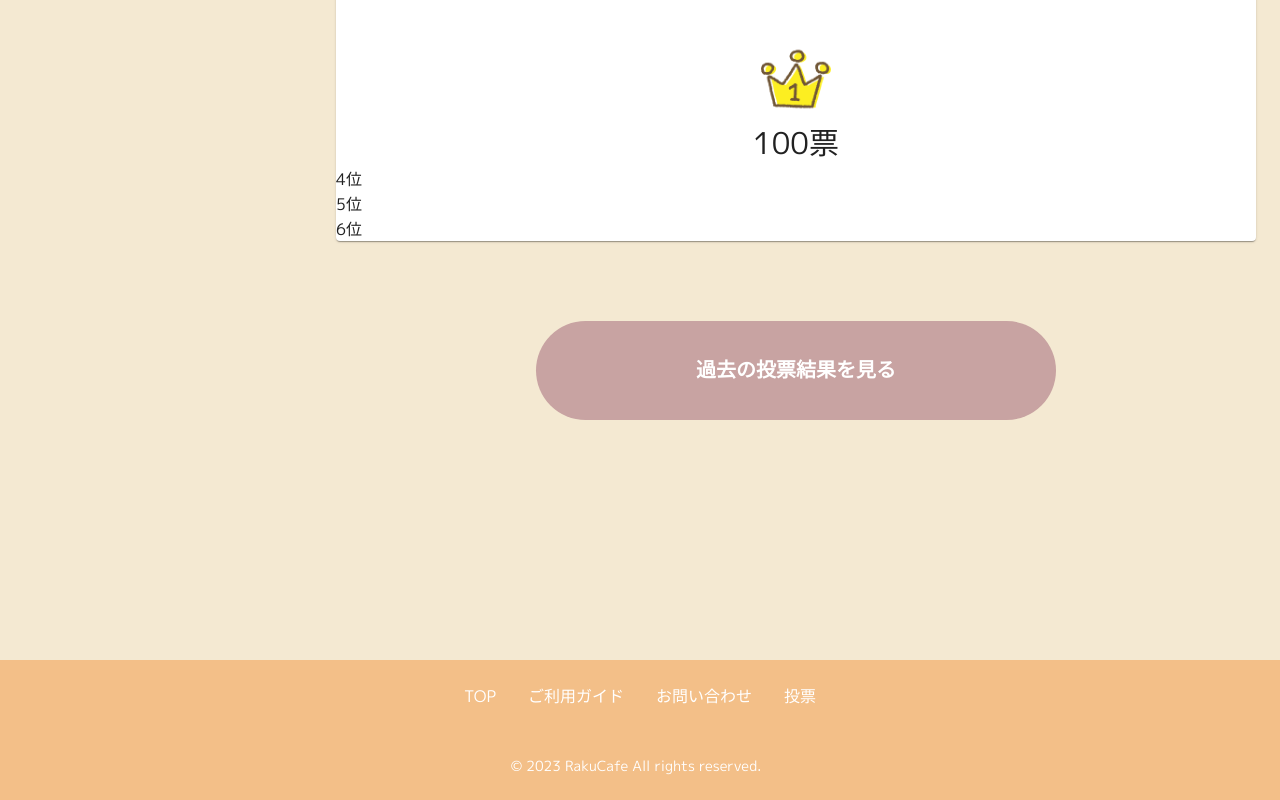
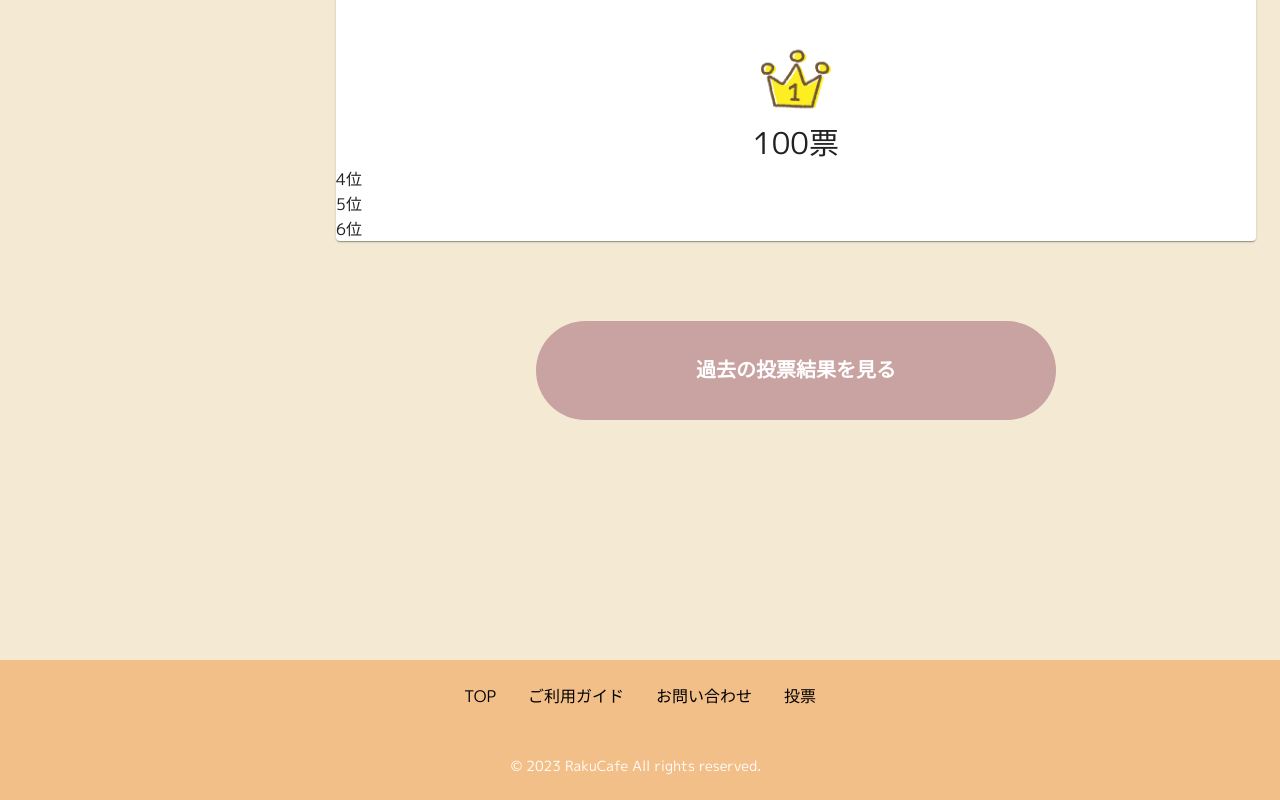
Before and after one commit to fr202207-drinkTeam/drink-manager-app, a React (Create React App) app: page /home in a window 1280 px wide. Shown: the part 1984-2784 px from the top of the page. Built offline with nearby package versions, Linux system fonts and the light colour scheme.

Commit message:
全体のリンク下線消し,ヘッダー,フッターリンク繋ぎ

```diff
--- a/src/components/layout/Footer.tsx
+++ b/src/components/layout/Footer.tsx
@@ -1,32 +1,7 @@
 import React from "react";
-// import { Typography } from "@mui/material";
-// import Paper from "@mui/material/Paper";
-// const Footer = () => {
-//   return (
-//     <Paper
-//       sx={{
-//         display: "flex",
-//         justifyContent: "center",
-//         alignItems: "center",
-//         py: 6,
-//       }}
-//     >
-//       <Typography sx={{ mx: 2 }}>TOP</Typography>
-//       <Typography sx={{ mx: 2 }}>ご利用ガイド</Typography>
-//       <Typography sx={{ mx: 2 }}>お問い合わせ</Typography>
-//       <Typography sx={{ mx: 2 }}>投票</Typography>
-//     </Paper>
-//   );
-// };
-
-// export default Footer;
-
-// import * as React from "react";
 import Box from "@mui/material/Box";
 import Typography from "@mui/material/Typography";
-import IconButton from "@mui/material/IconButton";
-import GitHubIcon from "@mui/icons-material/GitHub";
-import { Paper } from "@mui/material";
+import { Link } from "react-router-dom";
 const Footer = () => {
   return (
     <>
@@ -40,10 +15,18 @@ const Footer = () => {
           color: "white",
         }}
       >
-        <Typography sx={{ mx: 2 }}>TOP</Typography>
-        <Typography sx={{ mx: 2 }}>ご利用ガイド</Typography>
-        <Typography sx={{ mx: 2 }}>お問い合わせ</Typography>
-        <Typography sx={{ mx: 2 }}>投票</Typography>
+        <Link to="/home">
+          <Typography sx={{ mx: 2 }}>TOP</Typography>
+        </Link>
+        <Link to="/home/guide">
+          <Typography sx={{ mx: 2 }}>ご利用ガイド</Typography>
+        </Link>
+        <Link to="/home/contact">
+          <Typography sx={{ mx: 2 }}>お問い合わせ</Typography>
+        </Link>
+        <Link to="/home/poll">
+          <Typography sx={{ mx: 2 }}>投票</Typography>
+        </Link>
       </Box>
       <Box
         sx={{
--- a/src/components/layout/Header.tsx
+++ b/src/components/layout/Header.tsx
@@ -12,25 +12,19 @@ import Button from "@mui/material/Button";
 import Tooltip from "@mui/material/Tooltip";
 import MenuItem from "@mui/material/MenuItem";
 import AdbIcon from "@mui/icons-material/Adb";
-import {
-  Accordion,
-  AccordionSummary,
-  AccordionDetails,
-  TextField,
-} from "@mui/material";
 import ExpandMoreIcon from "@mui/icons-material/ExpandMore";
 import Grid from "@mui/material/Grid";
 import Paper from "@mui/material/Paper";
 import { styled } from "@mui/material/styles";
 import { PrimaryButton } from "../atoms/button/Button";
-import AccordionMenu from "../accordion/AccordionMenu";
+import AccordionMenu from "../atoms/accordion/AccordionMenu";
 import { useState } from "react";
 const Header = () => {
   const pages = [
-    { label: "Top", href: "/" },
-    { label: "ご利用ガイド", href: "/" },
-    { label: "投票", href: "/" },
-    { label: "お問い合わせ", href: "/" },
+    { label: "Top", href: "/home" },
+    { label: "ご利用ガイド", href: "/home/guide" },
+    { label: "投票", href: "/home/poll" },
+    { label: "お問い合わせ", href: "/home/contact" },
   ];
   const settings = ["Profile", "Account", "Dashboard", "Logout"];
   const [anchorElNav, setAnchorElNav] = React.useState<null | HTMLElement>(
--- a/src/index.css
+++ b/src/index.css
@@ -9,6 +9,10 @@ body {
   background-color: #f4e9d2;
   font-family: "M PLUS 1p", sans-serif;
 }
+a {
+  text-decoration: none;
+  color: #000;
+}
 
 code {
   font-family: source-code-pro, Menlo, Monaco, Consolas, "Courier New",
```
